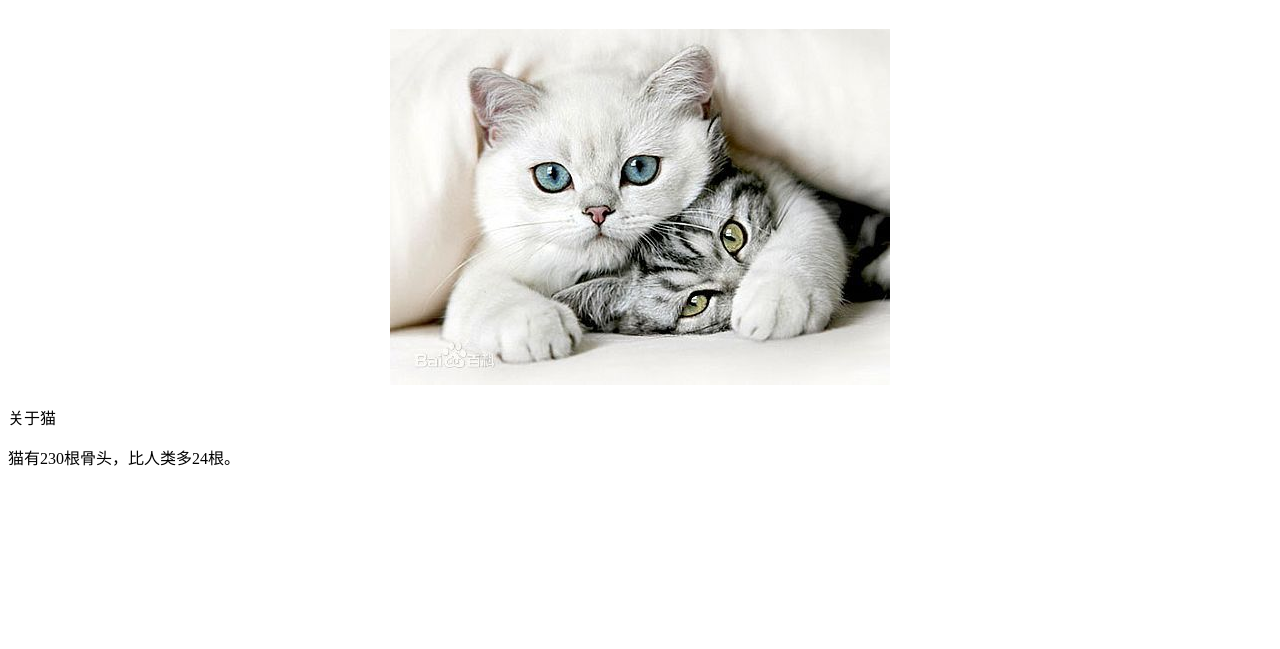
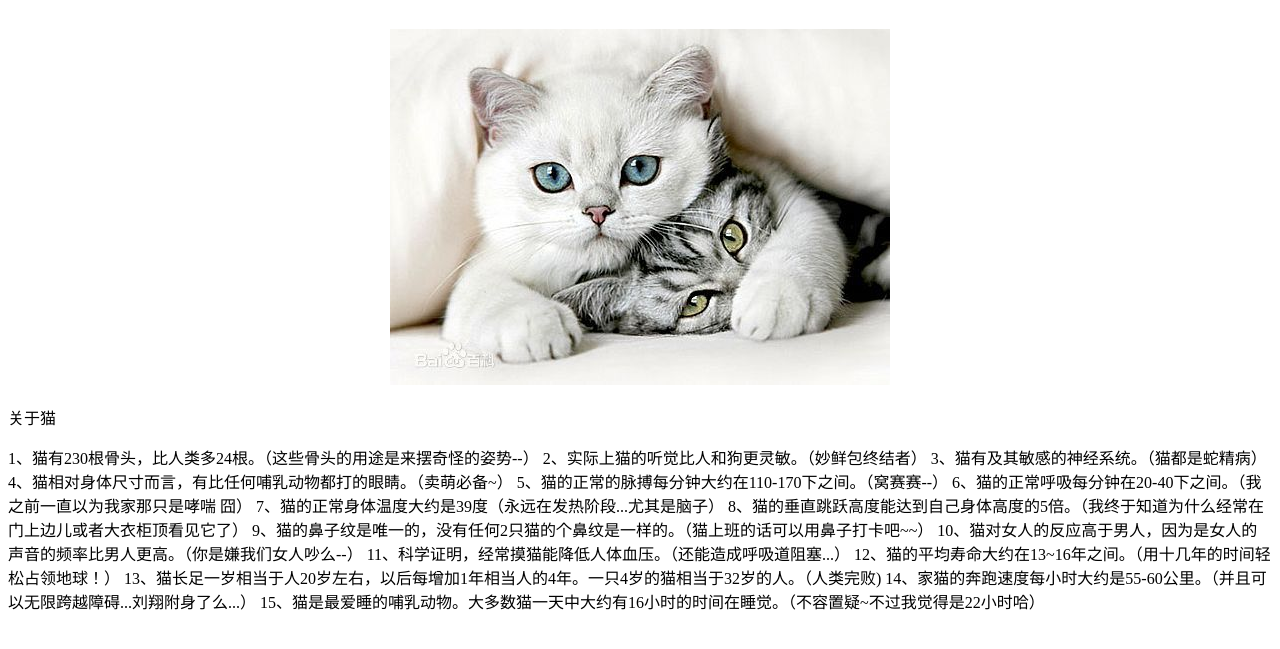
Before and after one commit to Petrel123/Petrel123.github.io1, a plain HTML site: page index.html in a window 1280 px wide. Shown: the part 129-778 px from the top of the page. Drawn offline with Linux system fonts and the light colour scheme.

Commit message:
Update index.html

```diff
--- a/index.html
+++ b/index.html
@@ -10,7 +10,21 @@
     <p style="font-size:50px;color:#FF0000;text-align:center;">Hello cat</p>
     <p align="center"><img src="/1.jpg"></p><!--图片居中-->
     <p>关于猫<p>
-    <p>猫有230根骨头，比人类多24根。<p>
+    <p>1、猫有230根骨头，比人类多24根。（这些骨头的用途是来摆奇怪的姿势--）
+2、实际上猫的听觉比人和狗更灵敏。（妙鲜包终结者）
+3、猫有及其敏感的神经系统。（猫都是蛇精病）
+4、猫相对身体尺寸而言，有比任何哺乳动物都打的眼睛。（卖萌必备~）
+5、猫的正常的脉搏每分钟大约在110-170下之间。（窝赛赛--）
+6、猫的正常呼吸每分钟在20-40下之间。（我之前一直以为我家那只是哮喘 囧）
+7、猫的正常身体温度大约是39度（永远在发热阶段...尤其是脑子）
+8、猫的垂直跳跃高度能达到自己身体高度的5倍。（我终于知道为什么经常在门上边儿或者大衣柜顶看见它了）
+9、猫的鼻子纹是唯一的，没有任何2只猫的个鼻纹是一样的。（猫上班的话可以用鼻子打卡吧~~）
+10、猫对女人的反应高于男人，因为是女人的声音的频率比男人更高。（你是嫌我们女人吵么--）
+11、科学证明，经常摸猫能降低人体血压。（还能造成呼吸道阻塞...）
+12、猫的平均寿命大约在13~16年之间。（用十几年的时间轻松占领地球！）
+13、猫长足一岁相当于人20岁左右，以后每增加1年相当人的4年。一只4岁的猫相当于32岁的人。（人类完败)
+14、家猫的奔跑速度每小时大约是55-60公里。（并且可以无限跨越障碍...刘翔附身了么...）
+15、猫是最爱睡的哺乳动物。大多数猫一天中大约有16小时的时间在睡觉。（不容置疑~不过我觉得是22小时哈）<p>
   </body>
   <!--主体结束-->
 </html>
```
